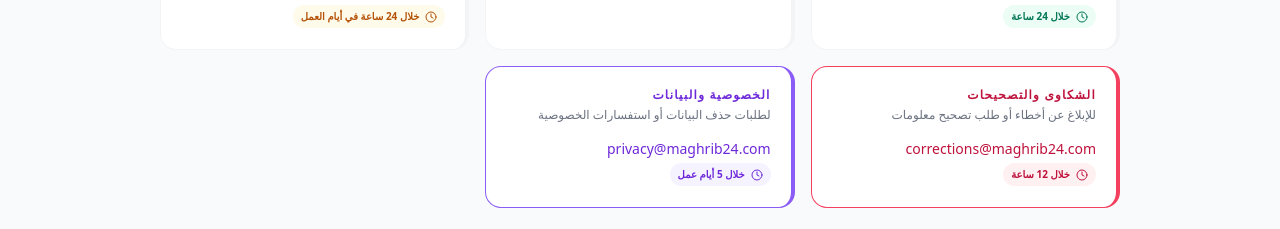
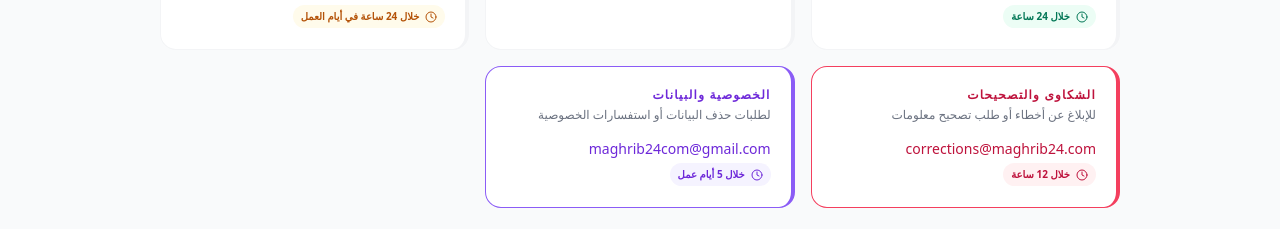
Before and after one commit to ottomohamed/MAROC, a React (Vite) app: page /contact in a window 1280 px wide. Shown: the part 1660-1889 px from the top of the page. Built offline with nearby package versions, Linux system fonts and the light colour scheme.

Commit message:
تغيير البريد الإلكتروني للخصوصية والتواصل إلى maghrib24com@gmail.com

```diff
--- a/src/pages/contact.tsx
+++ b/src/pages/contact.tsx
@@ -105,7 +105,7 @@
   {
     dept: "الخصوصية والبيانات",
     desc: "لطلبات حذف البيانات أو استفسارات الخصوصية",
-    email: "privacy@maghrib24.com",
+    email: "maghrib24com@gmail.com",
     phone: null,
     responseTime: "خلال 5 أيام عمل",
     color: "violet",
@@ -217,7 +217,7 @@
                       <option value="submit@maghrib24.com">إرسال مقال</option>
                       <option value="pub@maghrib24.com">الإعلانات والشراكات</option>
                       <option value="corrections@maghrib24.com">شكوى / تصحيح</option>
-                      <option value="privacy@maghrib24.com">الخصوصية والبيانات</option>
+                      <option value="maghrib24com@gmail.com">الخصوصية والبيانات</option>
                     </select>
                   </div>
 
--- a/src/pages/privacy.tsx
+++ b/src/pages/privacy.tsx
@@ -60,7 +60,7 @@
   );
 
   const lastUpdated = "1 أبريل 2025";
-  const contactEmail = "privacy@maghrib24.com";
+  const contactEmail = "maghrib24com@gmail.com";
   const siteUrl = "https://www.maghrib24.com";
 
   return (
@@ -233,7 +233,7 @@
             <p className="text-emerald-200 text-sm mb-4">إذا كان لديك أي استفسار حول سياسة الخصوصية أو بياناتك الشخصية:</p>
             <div className="space-y-2 text-sm">
               <div className="flex items-center gap-3 justify-end text-emerald-100">
-                <span>privacy@maghrib24.com</span>
+                <span>maghrib24com@gmail.com</span>
                 <Mail className="w-4 h-4 text-emerald-400" />
               </div>
               <div className="flex items-center gap-3 justify-end text-emerald-100">
```
